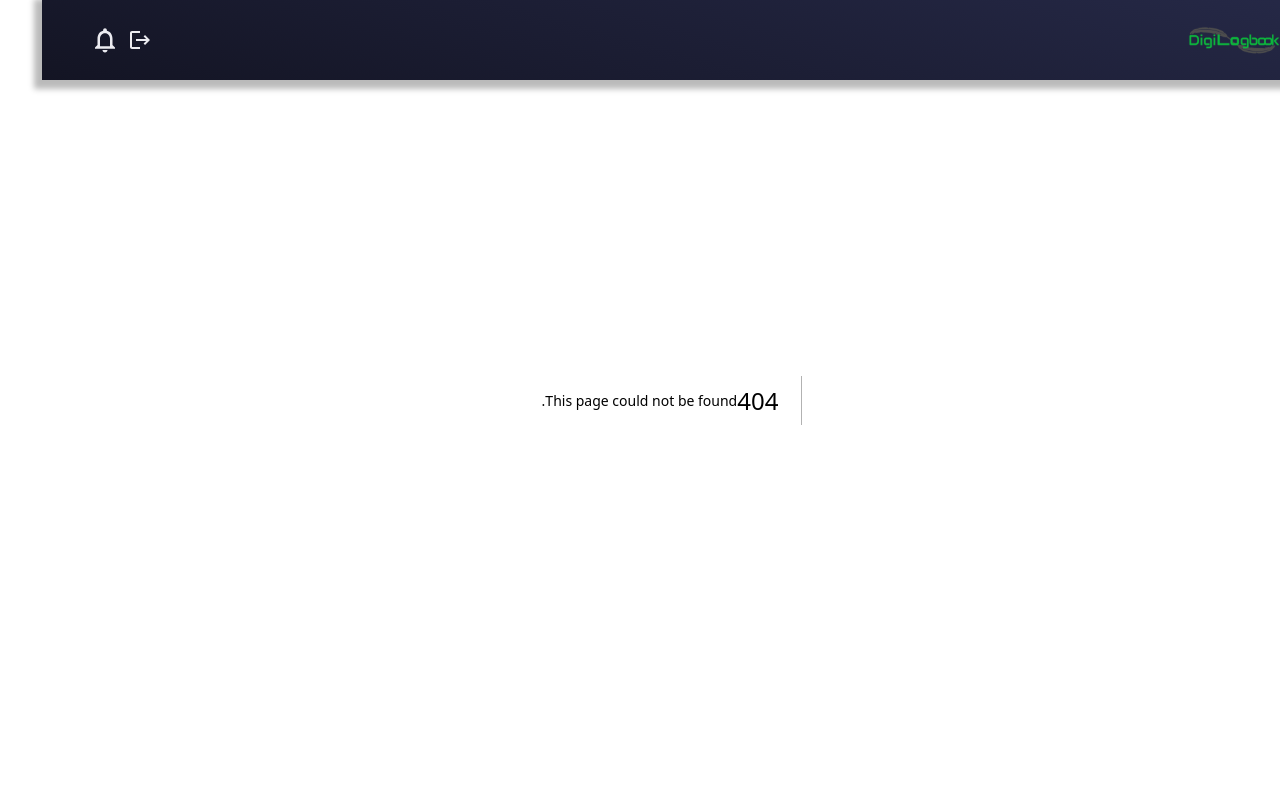
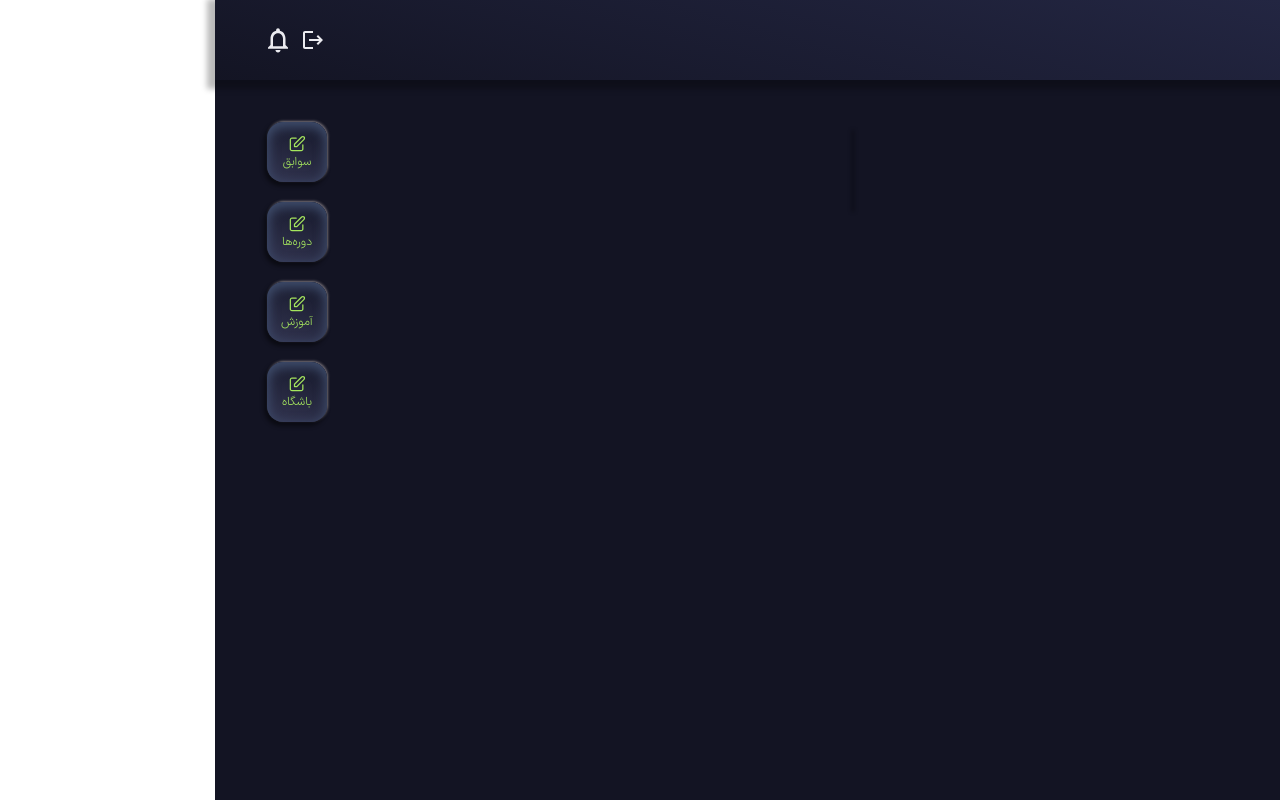
Before and after one commit to khashayarmobarez/digilogbook-organization-dashboard, a Next.js app: page /dashboard/userDetails/1/education in a window 1280 px wide. Before the commit this address had no page. Built offline with nearby package versions, Linux system fonts and the light colour scheme; no server answers.

Commit message:
feat: Add lazy loading for user avatar in UserDataBox component

```diff
--- a/next.config.mjs
+++ b/next.config.mjs
@@ -10,6 +10,9 @@ const nextConfig = {
       },
     ];
   },
+  images: {
+      domains: ['file.digilogbook.ir'], // Add the domain of the external image source here
+  },
 }
 
 export default nextConfig;
--- /dev/null
+++ b/src/app/dashboard/userDetails/[id]/education/page.jsx
@@ -0,0 +1,14 @@
+import React from 'react';
+
+// styles
+import GradientStyles from '@/styles/Containers.module.css';
+
+const page = () => {
+    return (
+        <div className={`${GradientStyles.container2} w-full min-h-20`}>
+
+        </div>
+    );
+};
+
+export default page;
--- a/src/app/dashboard/userDetails/[id]/layout.jsx
+++ b/src/app/dashboard/userDetails/[id]/layout.jsx
@@ -23,7 +23,7 @@ const UserDetails = ({ children, params }) => {
     const { data, isLoading } = useUserData(id);
 
     return (
-        <div className="w-full min-h-screen bg-mainBgColor py-24 flex flex-col items-center">
+        <div className="w-full min-h-screen bg-mainBgColor py-24 md:py-32 flex flex-col items-center">
             <div className="w-[90%] flex flex-col md:w-[70%] lg:w-[65%] gap-y-8 items-center">
 
             {   data &&
--- a/src/components/dashboard/sideMenu/SideMenu.tsx
+++ b/src/components/dashboard/sideMenu/SideMenu.tsx
@@ -43,7 +43,7 @@ export default function SideMenu() {
 
             <div className='w-5/6 md:w-full h-full md:mt-36 flex flex-col gap-y-4 '>
 
-                <button className={`btn w-full md:w-4/5 rounded-l-3xl flex justify-between rounded-r-none font-normal text-sm
+                <button className={`btn w-full md:w-11/12 rounded-l-3xl flex justify-between rounded-r-none font-normal text-sm
                 ${pathname === '/dashboard' ? 'text-primaryADarkHover bg-accentColorNormal' :'text-mainTextColor bg-navbar-gradient-shadow' } hover:text-mainTextColor `}
                 onClick={() => handleClickSection('/dashboard')}>
                     <Image src={pathname === '/dashboard' ? blackDashboard : dashboard} alt='icon' width={20} height={20} />
@@ -53,7 +53,7 @@ export default function SideMenu() {
 
                 <div className='w-full flex flex-col'>
                     <button
-                    className={`btn w-full md:w-4/5 rounded-l-3xl flex justify-between rounded-r-none font-normal text-sm hover:text-white
+                    className={`btn w-full md:w-11/12 rounded-l-3xl flex justify-between rounded-r-none font-normal text-sm hover:text-white
                     ${pathname === '/dashboard/users' ? 'text-primaryADarkHover bg-accentColorNormal' :'text-mainTextColor bg-navbar-gradient-shadow' }`}
                     onClick={() => {
                         setUsersOpen(!usersOpen);
@@ -68,7 +68,7 @@ export default function SideMenu() {
                         usersOpen &&
                         <ul className="w-10/12 md:w-8/12 bg-primaryADarkHover rounded-bl-2xl flex flex-col text-mainTextColor">
 
-                            <li className={`flex w-full h-full justify-between items-center py-5 pl-8 pr-12 hover:bg-accentColorNormal hover:text-primaryADarkHover
+                            <li className={`flex w-full h-full justify-between items-center py-5 pl-8 pr-6 hover:bg-accentColorNormal hover:text-primaryADarkHover
                             ${pathname === '/dashboard/users/students' ? 'text-primaryADarkHover bg-accentColorNormal' :'' }`}
                             onClick={() => handleClickSection('/dashboard/users/students')}>
                                 <Image src={pathname === '/dashboard/users/students' ? blackUserIcon : userIcon}
@@ -76,21 +76,21 @@ export default function SideMenu() {
                                 <p className="text-sm">هنرجویان</p>
                             </li>
 
-                            <li className={`flex w-full h-full justify-between items-center py-5 pl-8 pr-12 hover:bg-accentColorNormal hover:text-primaryADarkHover
+                            <li className={`flex w-full h-full justify-between items-center py-5 pl-8 pr-6 hover:bg-accentColorNormal hover:text-primaryADarkHover
                             ${pathname === '/dashboard/users/freePilots' ? 'text-primaryADarkHover bg-accentColorNormal' :'' }`}
                             onClick={() => handleClickSection('/dashboard/users/freePilots')}>
                                 <Image src={pathname === '/dashboard/users/freePilots' ? blackBadgeIcon : badgeIcon}
                                 alt='icon' width={20} height={20} />
                                 <p className="text-sm">خلبانان آزاد</p>
                             </li>
-                            <li className={`flex w-full h-full justify-between items-center py-5 pl-8 pr-12 hover:bg-accentColorNormal hover:text-primaryADarkHover
+                            <li className={`flex w-full h-full justify-between items-center py-5 pl-8 pr-6 hover:bg-accentColorNormal hover:text-primaryADarkHover
                             ${pathname === '/dashboard/users/tandemPilots' ? 'text-primaryADarkHover bg-accentColorNormal' :'' }`}
                             onClick={() => handleClickSection('/dashboard/users/tandemPilots')}>
                                 <Image src={pathname === '/dashboard/users/tandemPilots' ? blackBadgeIcon : badgeIcon}
                                 alt='icon' width={20} height={20} />
                                 <p className="text-sm">خلبانان تندم</p>
                             </li>
-                            <li className={`flex w-full h-full justify-between items-center py-5 pl-8 pr-12 rounded-bl-xl hover:bg-accentColorNormal hover:text-primaryADarkHover
+                            <li className={`flex w-full h-full justify-between items-center py-5 pl-8 pr-6 rounded-bl-xl hover:bg-accentColorNormal hover:text-primaryADarkHover
                             ${pathname === '/dashboard/users/coaches' ? 'text-primaryADarkHover bg-accentColorNormal' :'' }`}
                             onClick={() => handleClickSection('/dashboard/users/coaches')}>
                                 <Image src={pathname === '/dashboard/users/coaches' ? blackUserIcon : userIcon}
@@ -101,7 +101,7 @@ export default function SideMenu() {
                     }
                 </div>
 
-                <button className={`btn md:w-4/5 rounded-l-3xl flex justify-between rounded-r-none font-normal text-sm
+                <button className={`btn md:w-11/12 rounded-l-3xl flex justify-between rounded-r-none font-normal text-sm
                 ${pathname === '/dashboard/clubs' ? 'text-primaryADarkHover bg-accentColorNormal' :'text-mainTextColor bg-navbar-gradient-shadow' } hover:text-mainTextColor `}
                 onClick={() => handleClickSection('/dashboard/clubs')}>
                     <Image src={pathname === '/dashboard/clubs' ? blackGroupUsersIcon : groupUsersIcon} alt='icon' width={20} height={20} />
--- a/src/components/userDetails/UserDetailsDataBox.jsx
+++ b/src/components/userDetails/UserDetailsDataBox.jsx
@@ -35,11 +35,16 @@ const UserDetailsDataBox = ({data}) => {
                     <h1 className='text-lg font-medium'>{data.firstName}&nbsp;{data.lastName}</h1>
                 }
 
-                <div className="avatar">
-                    <div className="w-24 rounded-full">
-                        <Image w={100} h={100} src={favicon} alt='userPicture' />
+                    <div className="avatar">
+                        <div className="w-24 rounded-full">
+                        <Image
+                            width={100}
+                            height={100}
+                            src={data.image.path}
+                            alt='userPicture'
+                        />
+                        </div>
                     </div>
-                </div>
 
             </div>
 
```
Lines whose indentation alone changed are shown as unchanged.
